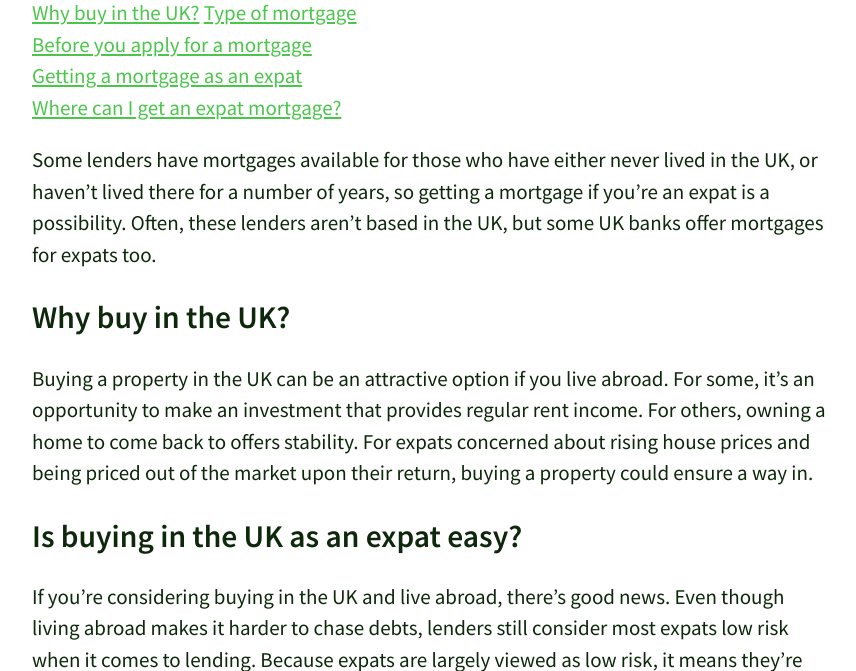
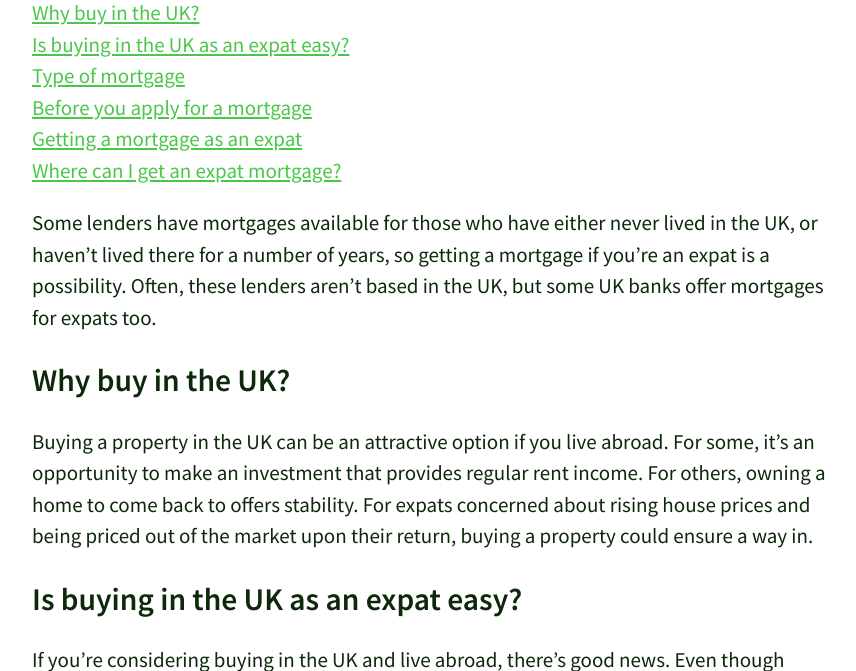
Before and after one commit to olitrussle/blog, a Jekyll site: the page built from _posts/2017-06-15-getting-mortgage-expat.md, in a window 1280 px wide and 900 px high, scrolled down 796 px, cut to the strip 229-900 px from the top of the window. Shown: the whole strip, without its empty margins (208-1064 px from the left). Built offline with Jekyll 4.4.1, drawn with Linux system fonts in a browser that asks for light colours; comment, search, counter and statistics services are not loaded.

Commit message:
Updated 2017-06-15-getting-mortgage-expat.md

```diff
--- a/_posts/2017-06-15-getting-mortgage-expat.md
+++ b/_posts/2017-06-15-getting-mortgage-expat.md
@@ -14,6 +14,7 @@
 ![GettingMortgageExpat]({{site.baseurl}}/images/post_images/GettingMortgageExpat.jpg)
 
 [Why buy in the UK?](#why-buy-in-the-uk)
+[Is buying in the UK as an expat easy?](#is-buying-in-the-uk-as-an-expat-easy-)
 [Type of mortgage](#type-of-mortgage)
 [Before you apply for a mortgage](#before-you-apply-for-a-mortgage)
 [Getting a mortgage as an expat](#getting-a-mortgage-as-an-expat)
```
